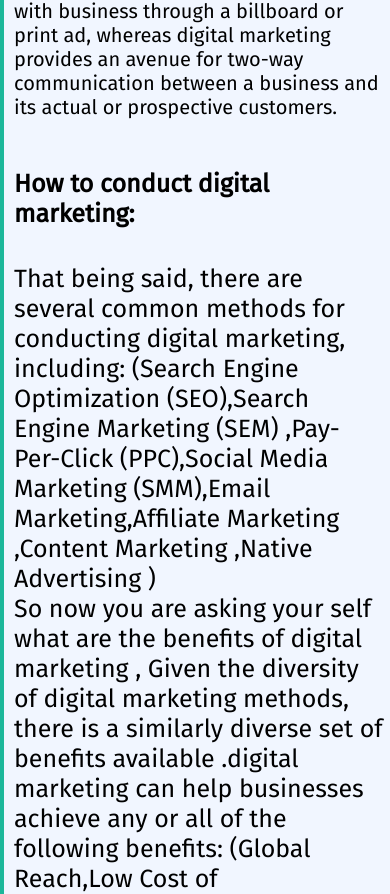
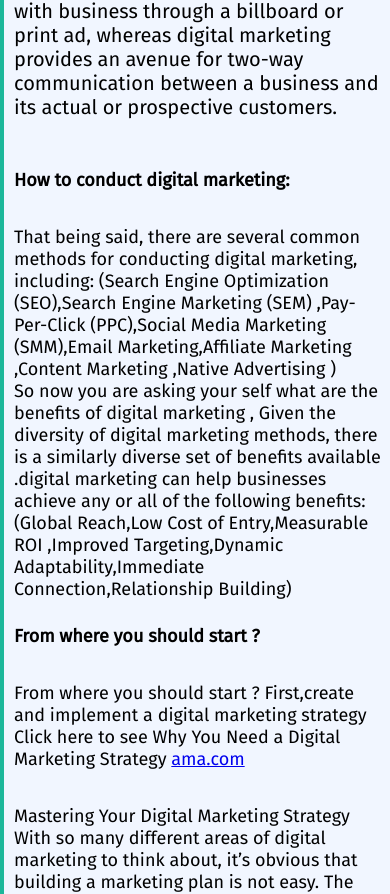
Before and after one commit to ahmedfare/digital, a plain HTML site: page index.html in a window 390 px wide. Shown: the part 815-1709 px from the top of the page. Drawn offline with nearby package versions, Linux system fonts and the light colour scheme.

Commit message:
Update style.css

```diff
--- a/style.css
+++ b/style.css
@@ -141,4 +141,13 @@ img{
     img{
         width: 80%;
     }
+      .p1{
+      font-size: 18px;
+    }
+    .p2{
+      font-size: 18px;
+    }
+    .p3{
+font-size: 18px;
+    }
 }
```
